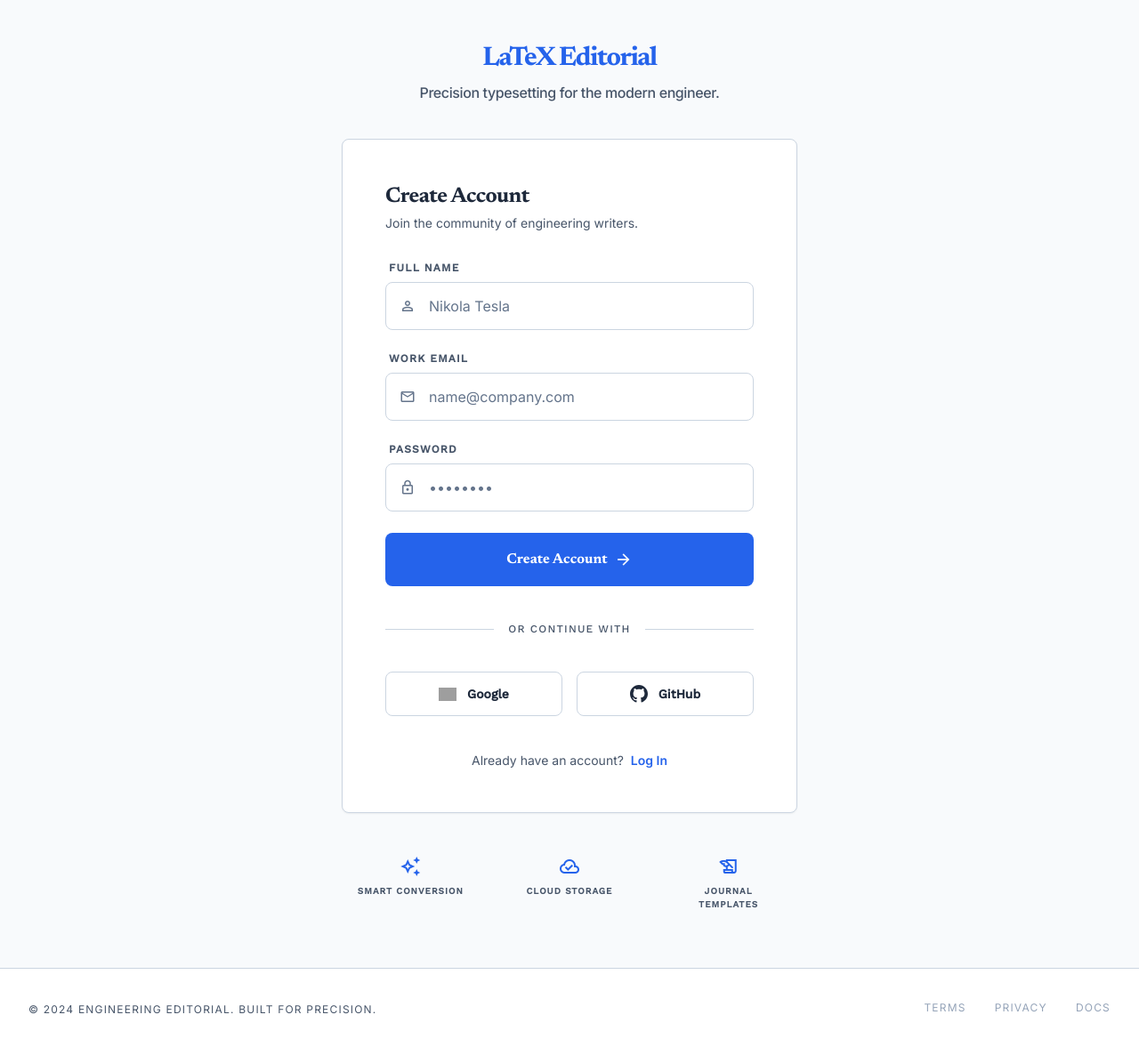
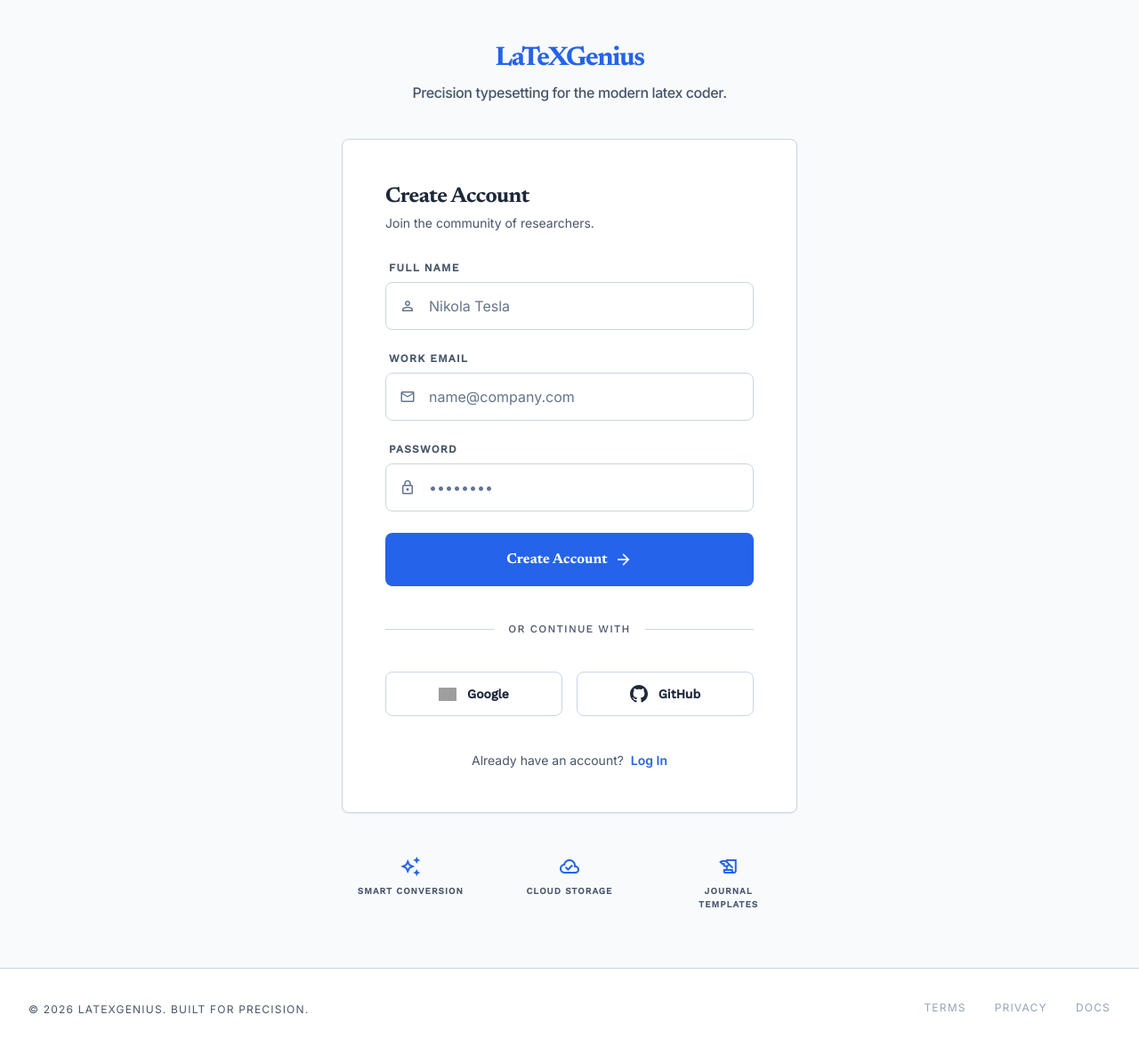
Before and after one commit to omaralaye/latexgenius, a Django app: page /signup/ in a window 1280 px wide. Shown: the whole page at 89% size. Run offline with Django 5.2, Linux system fonts and the light colour scheme; parts of the project's set-up code (start-up, migrations or seed data) failed here and were passed over; some libraries are stand-ins or nearby versions; grey boxes are pictures that could not be loaded.

Commit message:
local new changes
Co-authored-by: Copilot <copilot@github.com>

```diff
--- a/myapp/templates/components/footer.html
+++ b/myapp/templates/components/footer.html
@@ -2,7 +2,7 @@
     <div class="flex flex-col md:flex-row justify-between items-center w-full px-12 py-10 gap-6 max-w-7xl mx-auto">
         <div class="flex flex-col items-center md:items-start gap-2">
             <div class="text-lg font-serif font-bold text-primary dark:text-white">{{ app_settings.app_name|default:"LatexGenius" }}</div>
-            <p class="text-on-surface-variant dark:text-slate-500">© 2024 {{ app_settings.app_name|default:"LatexGenius" }}. Precision in Academic Publishing.</p>
+            <p class="text-on-surface-variant dark:text-slate-500">© 2026 {{ app_settings.app_name|default:"LatexGenius" }}. Precision in Academic Publishing.</p>
         </div>
         <div class="flex flex-wrap justify-center gap-8 text-on-surface-variant dark:text-slate-400">
             <a class="hover:text-primary dark:hover:text-white transition-colors" href="#">Privacy Policy</a>
--- a/myapp/templates/pages/dashboardpage.html
+++ b/myapp/templates/pages/dashboardpage.html
@@ -11,7 +11,7 @@
         </div>
         <div>
             <h2 class="font-headline text-lg font-black text-primary dark:text-white">{{ app_settings.app_name|default:"LaTeXGenius" }}</h2>
-            <p class="text-[10px] uppercase tracking-widest text-slate-400 font-bold">{{ app_settings.app_version|default:"V2.4.0" }}</p>
+            <p class="text-[10px] uppercase tracking-widest text-slate-400 font-bold">{{ app_settings.app_version|default:"V1.0.0" }}</p>
         </div>
     </div>
     <nav class="flex flex-col gap-1 flex-grow">
@@ -108,7 +108,7 @@
                         <span class="bg-white/20 px-2 py-1 rounded text-[10px] font-bold uppercase">System: Online</span>
                     </div>
                     <p class="font-headline text-lg font-bold">Local Engine</p>
-                    <p class="text-primary-container text-xs">V3.1.2-beta active</p>
+                    <p class="text-primary-container text-xs">V1.0.0-beta active</p>
                 </div>
                 <div class="mt-4">
                     <p class="text-2xl font-mono font-bold tracking-tighter">{{ recent_activity }}</p>
--- a/myapp/templates/pages/landingpage.html
+++ b/myapp/templates/pages/landingpage.html
@@ -1,6 +1,6 @@
 {% extends "base.html" %}
 
-{% block title %}LatexGenius | Turn your notes into LaTeX{% endblock %}
+{% block title %}LatexGenius | Turn your notes into beautiful LaTeX{% endblock %}
 
 {% load static %}
 {% block content %}
--- a/myapp/templates/pages/login.html
+++ b/myapp/templates/pages/login.html
@@ -14,7 +14,7 @@
 <span class="material-symbols-outlined text-3xl" data-icon="functions">functions</span>
 </a>
 <h1 class="text-3xl font-extrabold tracking-tighter text-primary">LaTeXGenius</h1>
-<p class="text-on-surface-variant dark:text-slate-400 mt-2 font-medium">Precision typesetting for modern engineering.</p>
+<p class="text-on-surface-variant dark:text-slate-400 mt-2 font-medium">Precision typesetting for modern latex coders.</p>
 </div>
 <!-- Login Card -->
 <div class="bg-white dark:bg-slate-800 rounded-xl p-8 md:p-10 shadow-sm border border-outline-variant dark:border-slate-700">
@@ -56,7 +56,7 @@
 <div class="absolute inset-y-0 left-0 pl-4 flex items-center pointer-events-none text-on-surface-variant dark:text-slate-500">
 <span class="material-symbols-outlined text-xl" data-icon="mail">mail</span>
 </div>
-<input class="w-full pl-12 pr-4 py-3.5 bg-surface dark:bg-slate-900 border border-outline-variant dark:border-slate-700 rounded-xl focus:ring-2 focus:ring-primary/20 text-on-surface dark:text-white placeholder:text-slate-500 transition-all" id="username" name="username" placeholder="engineer@latex.io" type="email" required/>
+<input class="w-full pl-12 pr-4 py-3.5 bg-surface dark:bg-slate-900 border border-outline-variant dark:border-slate-700 rounded-xl focus:ring-2 focus:ring-primary/20 text-on-surface dark:text-white placeholder:text-slate-500 transition-all" id="username" name="username" placeholder="omara@gmail.com" type="email" required/>
 </div>
 </div>
 <div class="flex flex-col gap-2">
--- a/myapp/templates/pages/signup.html
+++ b/myapp/templates/pages/signup.html
@@ -1,6 +1,6 @@
 {% extends "base.html" %}
 
-{% block title %}Sign Up | LaTeX Editorial{% endblock %}
+{% block title %}Sign Up | LaTeXGenius{% endblock %}
 
 
 {% block layout %}
@@ -14,16 +14,16 @@
       <!-- Header Branding -->
       <div class="text-center mb-10">
         <a href="{% url 'landing' %}">
-            <h1 class="font-headline font-extrabold text-3xl tracking-tighter text-primary mb-2">LaTeX Editorial</h1>
+            <h1 class="font-headline font-extrabold text-3xl tracking-tighter text-primary mb-2">LaTeXGenius</h1>
         </a>
-        <p class="text-on-surface-variant dark:text-slate-400 font-medium tracking-tight">Precision typesetting for the modern engineer.</p>
+        <p class="text-on-surface-variant dark:text-slate-400 font-medium tracking-tight">Precision typesetting for the modern latex coder.</p>
       </div>
 
       <!-- Registration Card -->
       <div class="bg-white dark:bg-slate-800 rounded-xl p-8 md:p-12 shadow-sm border border-outline-variant dark:border-slate-700 relative">
         <div class="mb-8">
           <h2 class="font-headline font-bold text-2xl text-on-surface dark:text-white tracking-tight mb-1">Create Account</h2>
-          <p class="text-sm text-on-surface-variant dark:text-slate-400">Join the community of engineering writers.</p>
+          <p class="text-sm text-on-surface-variant dark:text-slate-400">Join the community of  researchers.</p>
         </div>
 
         {% if messages %}
@@ -123,7 +123,7 @@
   <footer class="w-full py-8 border-t border-outline-variant dark:border-slate-800 bg-surface dark:bg-slate-900">
     <div class="max-w-7xl mx-auto flex flex-col md:flex-row justify-between items-center px-4 sm:px-8 gap-4">
       <div class="text-center md:text-left">
-        <span class="font-['Inter'] text-[10px] sm:text-xs uppercase tracking-widest text-on-surface-variant dark:text-slate-500">© 2024 Engineering Editorial. Built for Precision.</span>
+        <span class="font-['Inter'] text-[10px] sm:text-xs uppercase tracking-widest text-on-surface-variant dark:text-slate-500">© 2026 LaTeXGenius. Built for Precision.</span>
       </div>
       <div class="flex flex-wrap justify-center gap-4 sm:gap-8">
         <a href="#" class="font-['Inter'] text-[10px] sm:text-xs uppercase tracking-widest text-slate-400 hover:text-primary dark:hover:text-white transition-colors">Terms</a>
```
Also changed, not shown: myapp/migrations/0003_populate_initial_data.py.
